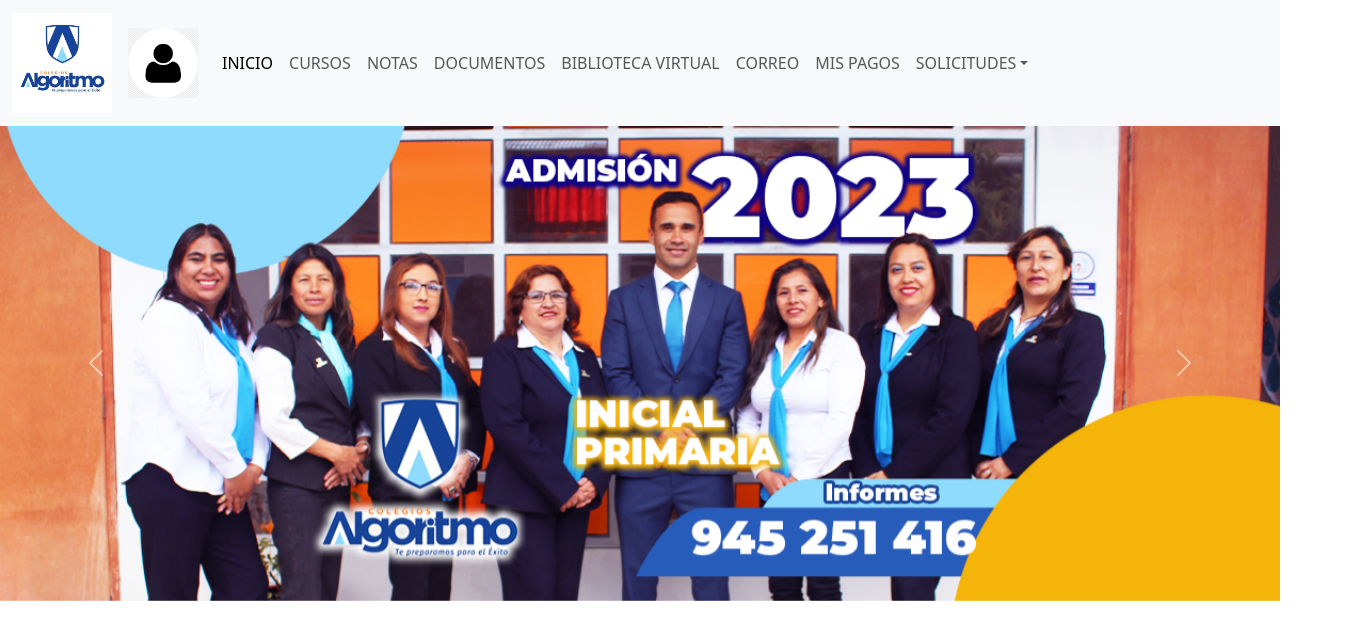
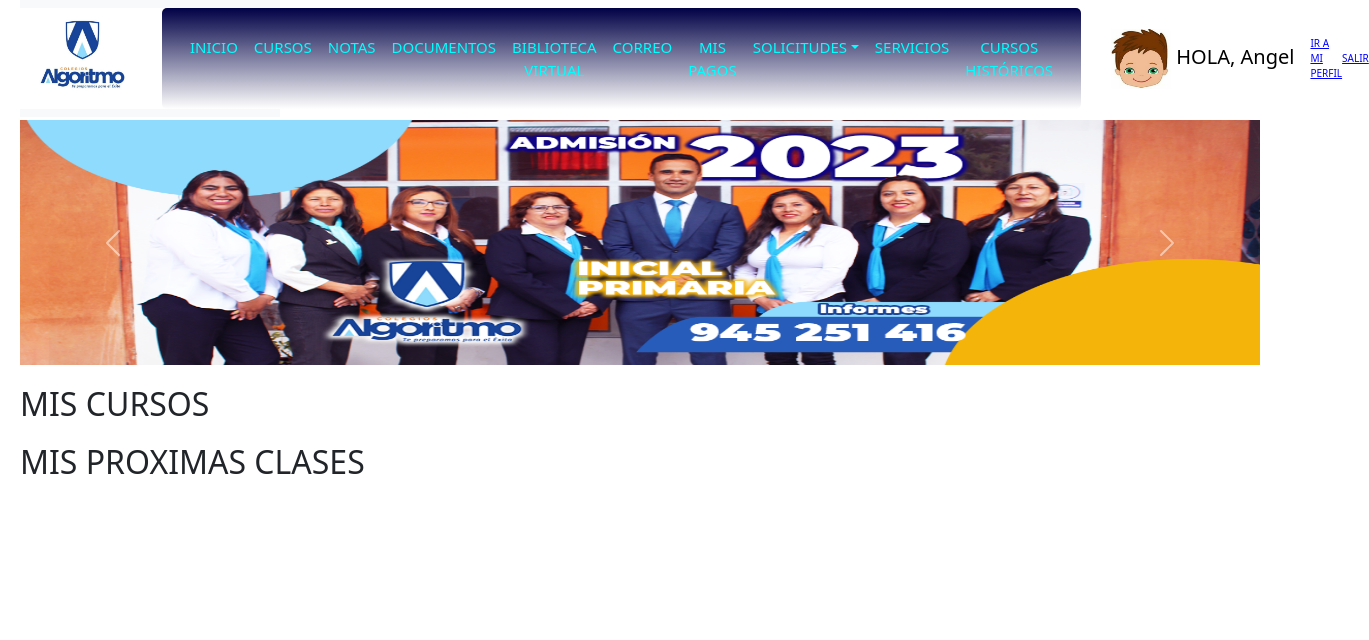
Before and after one commit to colegiosalgoritmo/colegiosalgoritmo.github.io, a plain HTML site: page index.html in a window 1280 px wide. Shown: the whole page, 1369 px wide, since content can reach past the window. Drawn offline with nearby package versions, Linux system fonts and the light colour scheme.

Commit message:
version 2.0.0

```diff
--- /dev/null
+++ b/css/styles.css
@@ -0,0 +1,56 @@
+body{
+    background-color: white;
+}
+header{
+    width: 300px;
+    height: 120px ;
+    padding-left: 20px;
+    padding-right: 20px;
+    padding-bottom: 10px;
+
+}
+article{
+
+    margin: 20px;
+
+}
+aside{
+
+    margin: 20px;
+
+}
+.posicion{
+
+}
+.container-fluid{
+    background-color: white;
+}
+
+/*ir a mi perfil - salir*/
+.perfil{
+    font-size: 10px;
+    color:rgb(0, 0, 255);
+}
+
+.navbar-nav{
+
+    background: linear-gradient(to bottom,rgb(0, 0, 70),white);
+    border-radius: 5px;
+    padding: 20px;
+    margin-inline: 30px;
+}
+.nav-item{
+    font-size: 15px;
+    text-align: center;
+
+}
+
+/* texto */
+.nav-link{
+    color: aqua;
+}
+
+nav{
+    padding-left: 20px;
+    padding-right: 20px;
+}
--- a/index.html
+++ b/index.html
@@ -11,17 +11,18 @@
         <meta name="description" content="">
         <meta name="viewport" content="width=device-width, initial-scale=1">
         <link href="https://cdn.jsdelivr.net/npm/bootstrap@5.3.0-alpha1/dist/css/bootstrap.min.css" rel="stylesheet" integrity="sha384-GLhlTQ8iRABdZLl6O3oVMWSktQOp6b7In1Zl3/Jr59b6EGGoI1aFkw7cmDA6j6gD" crossorigin="anonymous">
+        <link rel="stylesheet" href="css/styles.css">
+
     </head>
     <body>
           <header>
-        <nav class="navbar navbar-expand-lg bg-body-tertiary">
+           <nav class="navbar navbar-expand-lg bg-body-tertiary">
             <div class="container-fluid">
-              <a class="navbar-brand" href="#">
-                <img src="images\logo.jpg" alt="" width="100" height="100">
+
+              <a class="logo" href="#">
+                <img src="images/logo.jpg" alt="" width="100" height="100">
               </a>
-              <a class="navbar-brand" href="#">
-                <img src="images\logoper.png" alt="" width="70" height="70">
-              </a>
+
               <button class="navbar-toggler" type="button" data-bs-toggle="collapse" data-bs-target="#navbarNavDropdown" aria-controls="navbarNavDropdown" aria-expanded="false" aria-label="Toggle navigation">
                 <span class="navbar-toggler-icon"></span>
               </button>
@@ -29,7 +30,7 @@
 
                 <ul class="navbar-nav">
                   <li class="nav-item">
-                    <a class="nav-link active" aria-current="page" href="#">INICIO</a>
+                    <a class="nav-link" aria-current="page" href="#">INICIO</a>
                   </li>
 
                   <li class="nav-item">
@@ -65,8 +66,23 @@
                     </ul>
                   </li>
 
+                  <li class="nav-item">
+                    <a class="nav-link" href="#">SERVICIOS</a>
+                  </li>
+
+                  <li class="nav-item">
+                    <a class="nav-link" href="#">CURSOS HISTÓRICOS</a>
+                  </li>
+
                 </ul>
               </div>
+
+              <a class="navbar-brand" href="#">
+                <img src="images\logoper.jpg" alt="" width="60" height="60">
+                HOLA, Angel
+                <a class="perfil" aria-current="page" href="#">IR A MI PERFIL</a>
+                <a class="perfil" aria-current="page" href="#">SALIR</a>
+              </a>
             </div>
           </nav>
       </header>
@@ -75,15 +91,15 @@
           <div class="carousel-inner">
 
             <div class="carousel-item active">
-              <img src="images/carrusel 1.png" class="d-block w-100" alt="...">
+              <img src="images/carrusel 1.png" class="d-block w-100" alt="..." width="1000" height="245">
             </div>
 
             <div class="carousel-item">
-              <img src="images/carrusel 2.png" class="d-block w-100" alt="...">
+              <img src="images/carrusel 2.png" class="d-block w-100" alt="..."  width="1000" height="245">
             </div>
 
             <div class="carousel-item">
-              <img src="images/carrusel 3.jpg" class="d-block w-100" alt="...">
+              <img src="images/carrusel 3.jpg" class="d-block w-100" alt="..."  width="1000" height="245">
             </div>
 
           </div>
@@ -98,6 +114,16 @@
           </button>
         </div>
       </nav>
+      <article>
+        <section>
+          <h2>MIS CURSOS</h2>
+        </section>
+      </article>
+      <div class="posicion">
+        <aside>
+          <h2>MIS PROXIMAS CLASES</h2>
+        </aside>
+      </div>
 
       <script src="https://cdn.jsdelivr.net/npm/bootstrap@5.3.0-alpha1/dist/js/bootstrap.bundle.min.js" integrity="sha384-w76AqPfDkMBDXo30jS1Sgez6pr3x5MlQ1ZAGC+nuZB+EYdgRZgiwxhTBTkF7CXvN" crossorigin="anonymous"></script>
     </body>
```
Also changed, not shown: images/logoper.jpg (added), images/logoper.png (deleted), js/notas.html (added).
